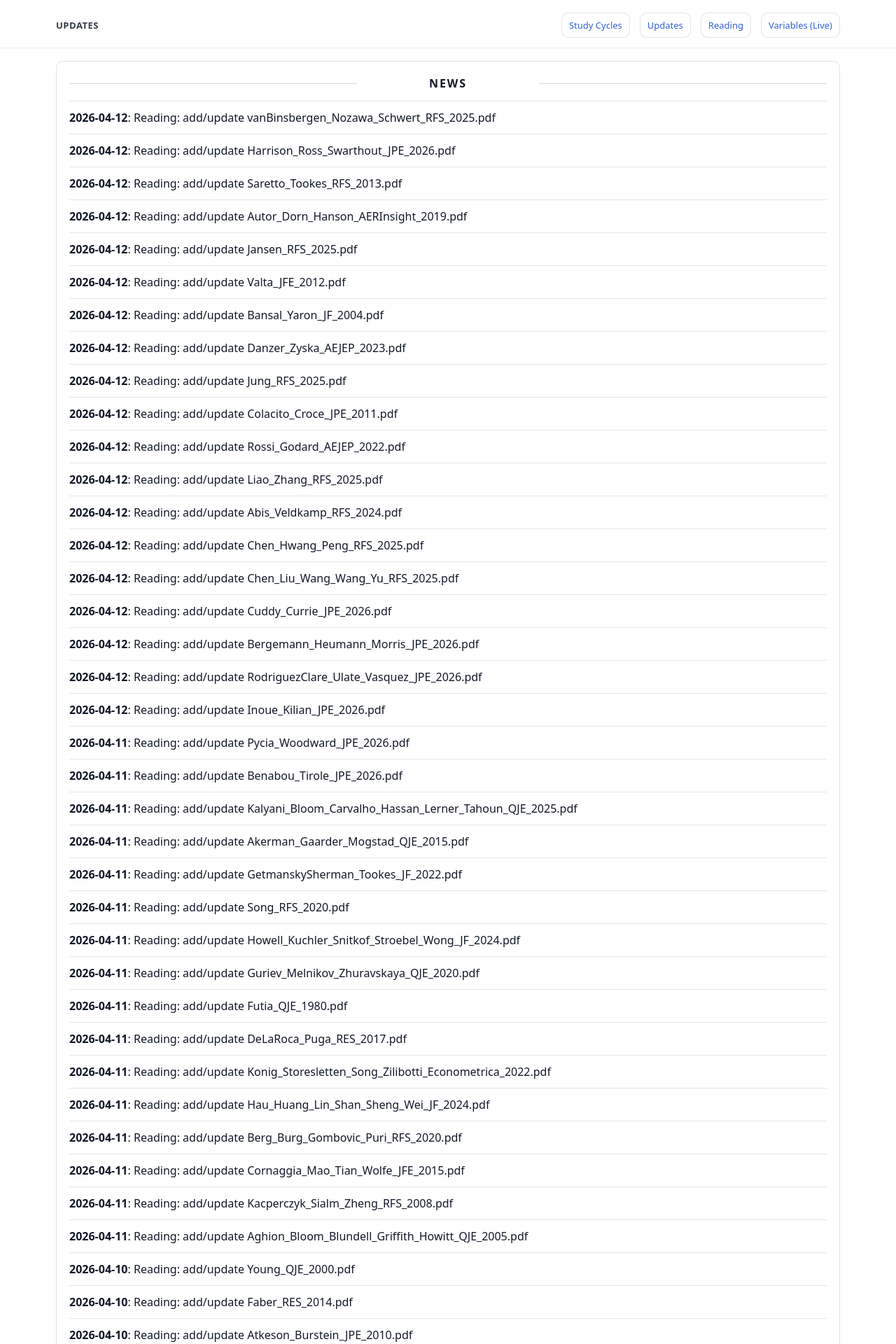
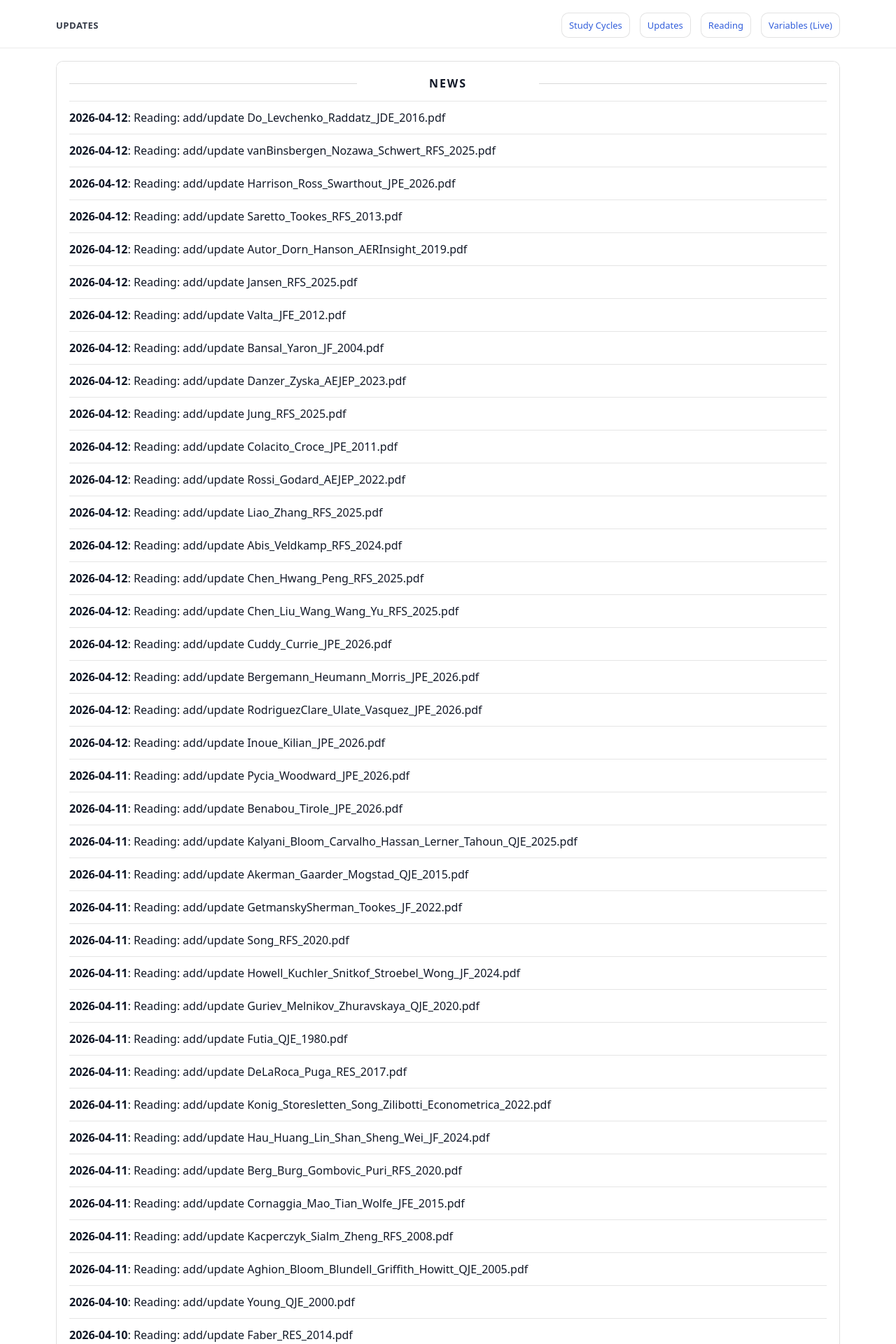
Before and after one commit to yaxinzn/study-archive, a Jekyll site: the page built from updates/index.md, in a window 1280 px wide. Shown: the top 1920 px of the page at 70% size. Built offline with Jekyll 4.4.1, drawn with Linux system fonts in a browser that asks for light colours; some of the changed text lies outside the part shown.

Commit message:
chore: update NEWS feed

```diff
--- a/_data/news.yml
+++ b/_data/news.yml
@@ -1,4 +1,7 @@
 # Auto-generated update history (sorted newest -> oldest). Do not edit manually.
+- ts: "1775997076"
+  date: "2026-04-12"
+  title: "Reading: add/update Do_Levchenko_Raddatz_JDE_2016.pdf"
 - ts: "1775996650"
   date: "2026-04-12"
   title: "Reading: add/update vanBinsbergen_Nozawa_Schwert_RFS_2025.pdf"
```
